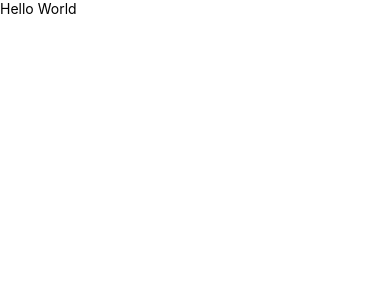
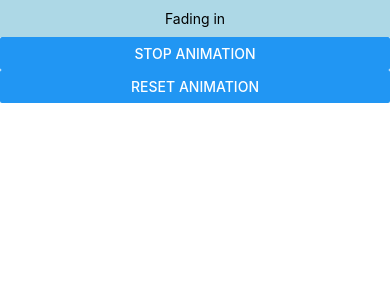
Before and after one commit to abhidatta0/Animations_AnimatedApi_Series, a React Native app: screen / in a window 390 px wide. Shown: the top 300 px of the page. Built offline with nearby package versions, Linux system fonts and the light colour scheme.

Commit message:
added SimpleTextMount

```diff
--- a/App.tsx
+++ b/App.tsx
@@ -3,11 +3,12 @@ import {
   SafeAreaView,
   Text,
 } from 'react-native';
+import SimpleTextMount from './src/components/SimpleTextMount';
 
 const App = () => {
   return (
     <SafeAreaView>
-      <Text>Hello World</Text>
+      <SimpleTextMount />
     </SafeAreaView>
   );
 };
--- /dev/null
+++ b/src/components/SimpleTextMount.tsx
@@ -0,0 +1,56 @@
+import {View, Text, StyleSheet,Animated, Button, Easing} from 'react-native';
+import {useRef, useEffect} from 'react';
+
+const SimpleTextMount = ()=> {
+    const opacity= useRef(new Animated.Value(0)).current;
+
+    useEffect(()=>{
+      Animated.timing(opacity,{
+        toValue: 1,
+        useNativeDriver: true,
+        duration: 5000,
+        easing: Easing.out(Easing.ease),
+      }).start(({finished})=>{
+         console.log({finished});
+      });
+    },[]);
+
+    const stopAnimation= ()=>{
+        opacity.stopAnimation((value)=>{
+            console.log({value});
+        })
+    }
+
+    const resetAnimation = ()=>{
+        opacity.resetAnimation((value)=>{
+          console.log({value});
+          setTimeout(()=>{
+            Animated.timing(opacity,{
+                toValue: 1,
+                useNativeDriver: true,
+                duration: 5000,
+              }).start();
+          })
+        })
+    }
+
+   return (
+    <>
+    <Animated.View style={[styles.container,{opacity: opacity}]}>
+        <Text>Fading in</Text>
+    </Animated.View>
+    <Button title="Stop animation" onPress={stopAnimation}/>
+    <Button title="Reset animation" onPress={resetAnimation}/>
+    </>
+   )
+}
+
+export default SimpleTextMount;
+
+const styles = StyleSheet.create({
+    container:{
+        backgroundColor:'lightblue',
+        padding: 10,
+        alignItems:'center'
+    }
+})
```
